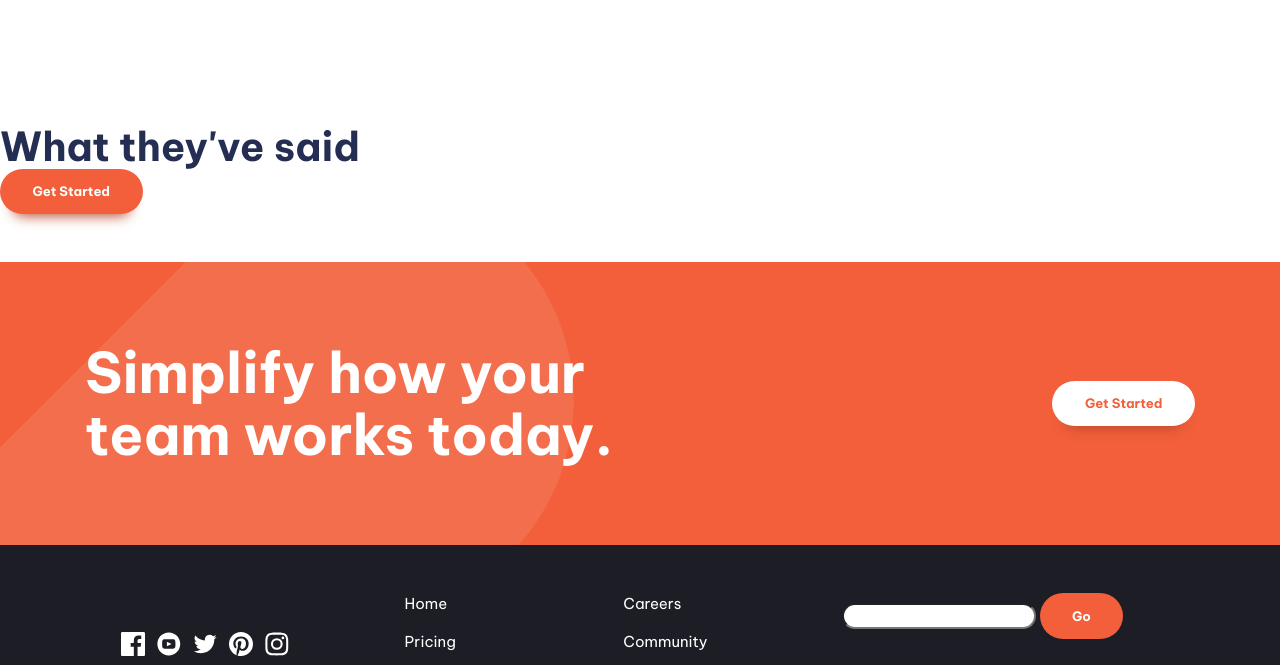
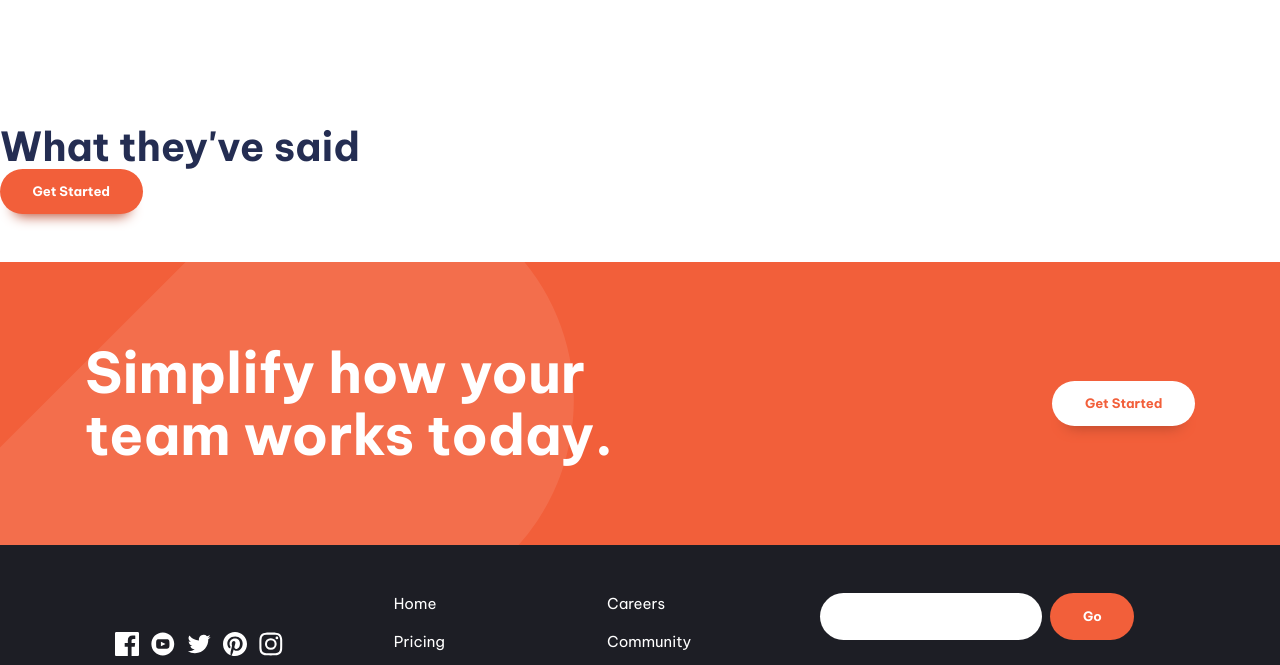
Before and after one commit to AR123456/responsive-landing, a website built with Vite: page index.html in a window 1280 px wide. Shown: the part 1309-1974 px from the top of the page. Built offline with nearby package versions, Linux system fonts and the light colour scheme.

Commit message:
footer form

```diff
--- a/style.css
+++ b/style.css
@@ -285,8 +285,17 @@
   display: grid;
   align-content: space-between;
 }
+.primary-footer form {
+  display: flex;
+  gap: var(--size-200);
+}
 .primary-footer-form input {
   border-radius: 100vw;
+}
+input:where([type="text"], [type="email"], ) {
+  border-radius: 100vw;
+  border: 0;
+  padding: var(--size-300) var(--size-400);
 }
 @media (max-width: 50em) {
   .primary-footer-wrapper > * {
```
